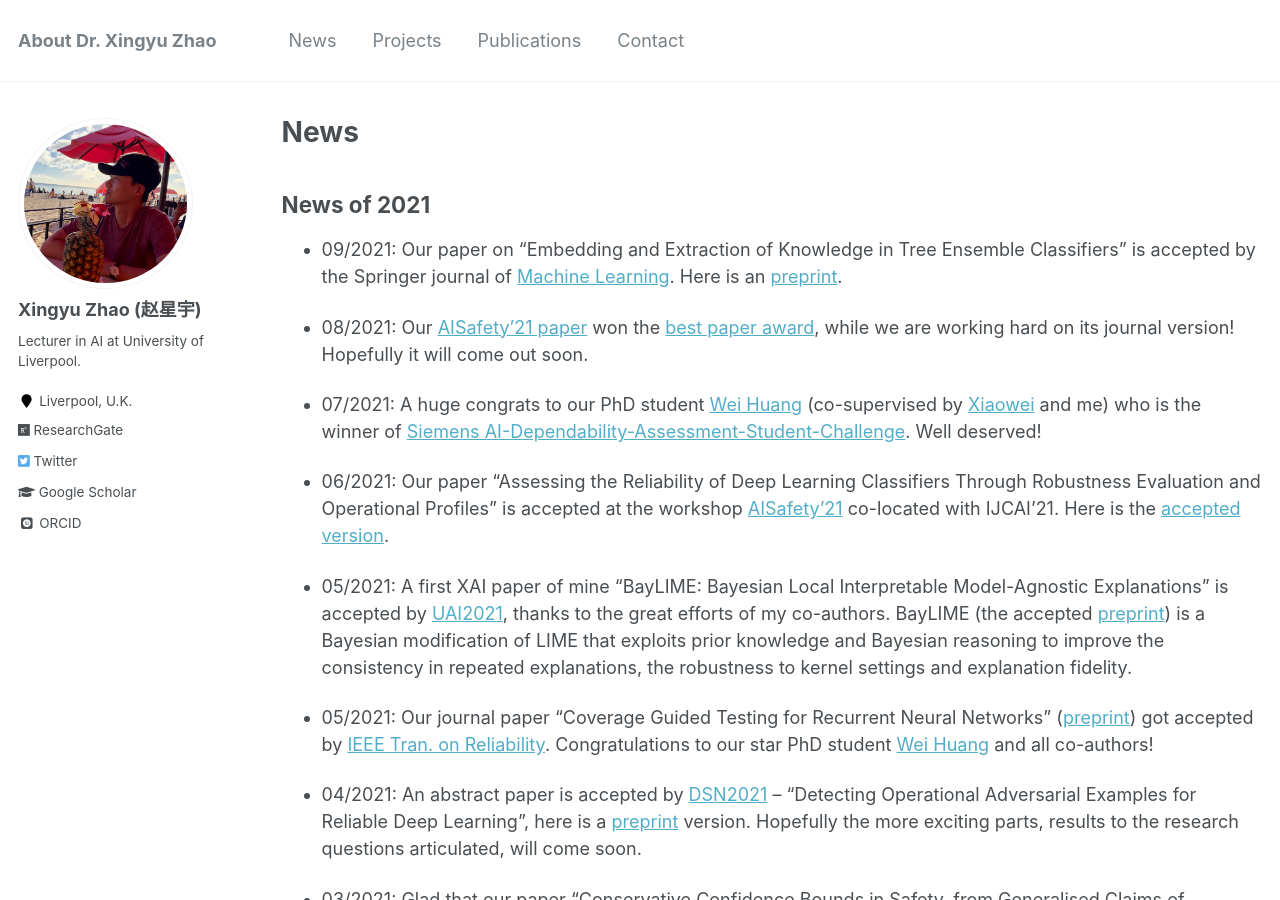
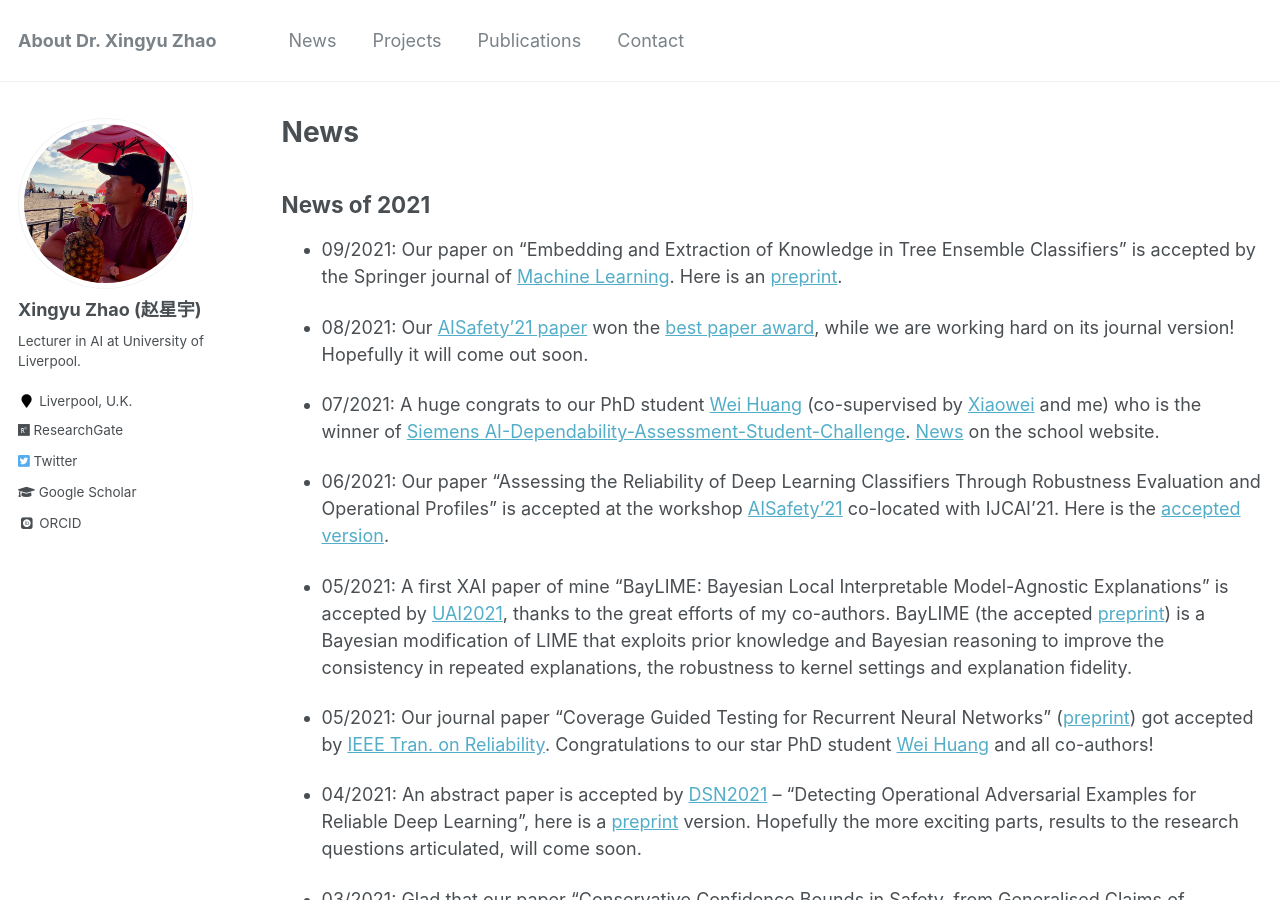
Before and after one commit to x-y-zhao/x-y-zhao.github.io, a Jekyll site: the page built from _pages/news.md, in a window 1280 px wide and 900 px high. Built offline with Jekyll 4.4.1, drawn with Linux system fonts in a browser that asks for light colours; some web fonts are replaced.

Commit message:
Update news.md

```diff
--- a/_pages/news.md
+++ b/_pages/news.md
@@ -14,7 +14,7 @@
 
 * 08/2021: Our [AISafety'21 paper](https://arxiv.org/pdf/2106.01258.pdf) won the [best paper award](https://www.aisafetyw.org/best-paper-award), while we are working hard on its journal version! Hopefully it will come out soon.
 
-* 07/2021: A huge congrats to our PhD student [Wei Huang](https://scholar.google.com/citations?user=qwqKoMAAAAAJ&hl=en) (co-supervised by [Xiaowei](https://cgi.csc.liv.ac.uk/~xiaowei/) and me) who is the winner of [Siemens AI-Dependability-Assessment-Student-Challenge](https://ecosystem.siemens.com/topic/detail/default/33). Well deserved!
+* 07/2021: A huge congrats to our PhD student [Wei Huang](https://scholar.google.com/citations?user=qwqKoMAAAAAJ&hl=en) (co-supervised by [Xiaowei](https://cgi.csc.liv.ac.uk/~xiaowei/) and me) who is the winner of [Siemens AI-Dependability-Assessment-Student-Challenge](https://ecosystem.siemens.com/topic/detail/default/33). [News](https://www.liverpool.ac.uk/electrical-engineering-electronics-and-computer-science/news/articles/computer-science-phd-student-scoops-siemens-ai-dependability-student-challenge-award/) on the school website.
 
 * 06/2021: Our paper "Assessing the Reliability of Deep Learning Classifiers Through Robustness Evaluation and Operational Profiles" is accepted at the workshop [AISafety'21](https://www.aisafetyw.org/) co-located with IJCAI'21. Here is the [accepted version](https://arxiv.org/pdf/2106.01258.pdf).
 
```
